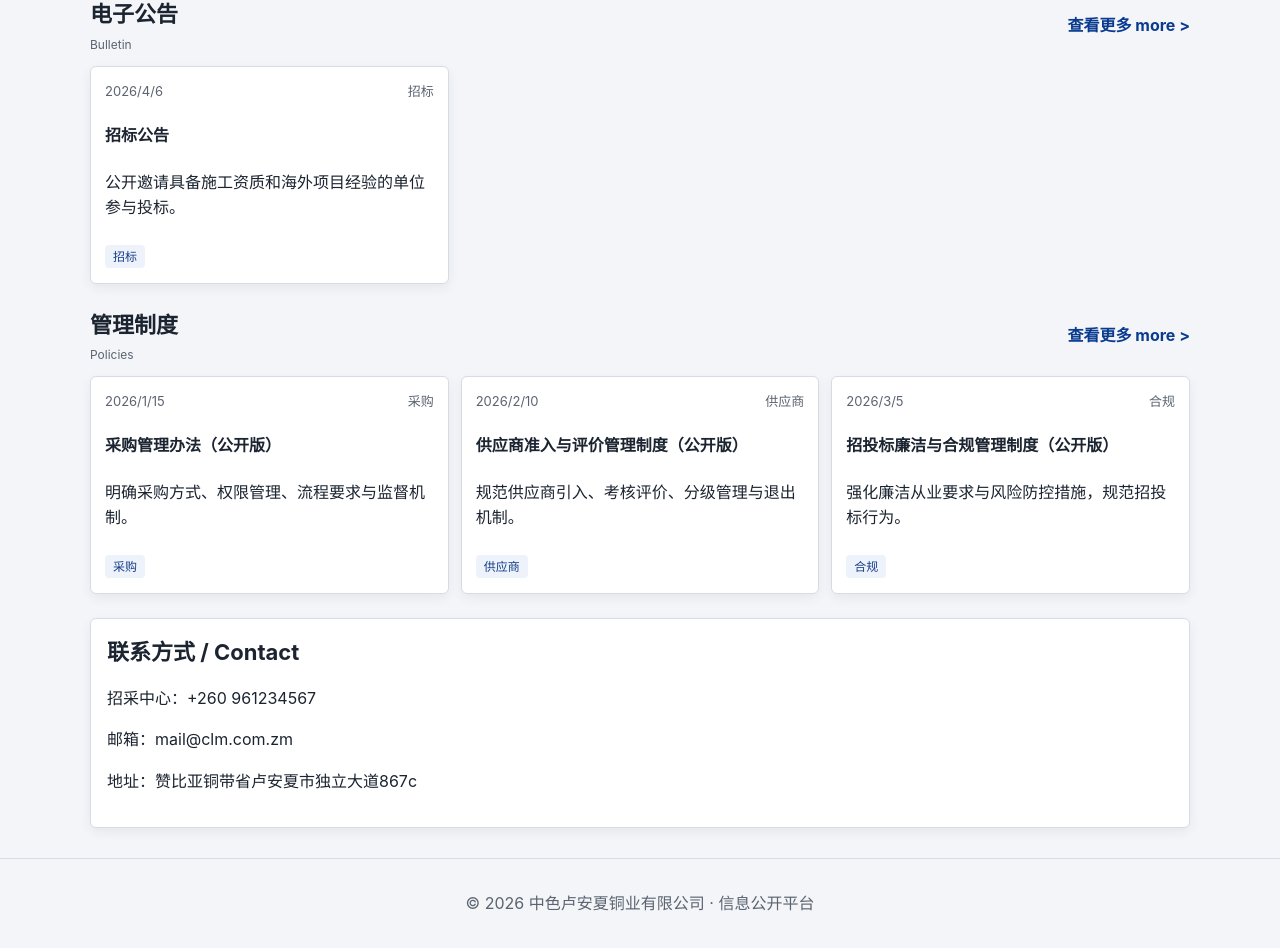
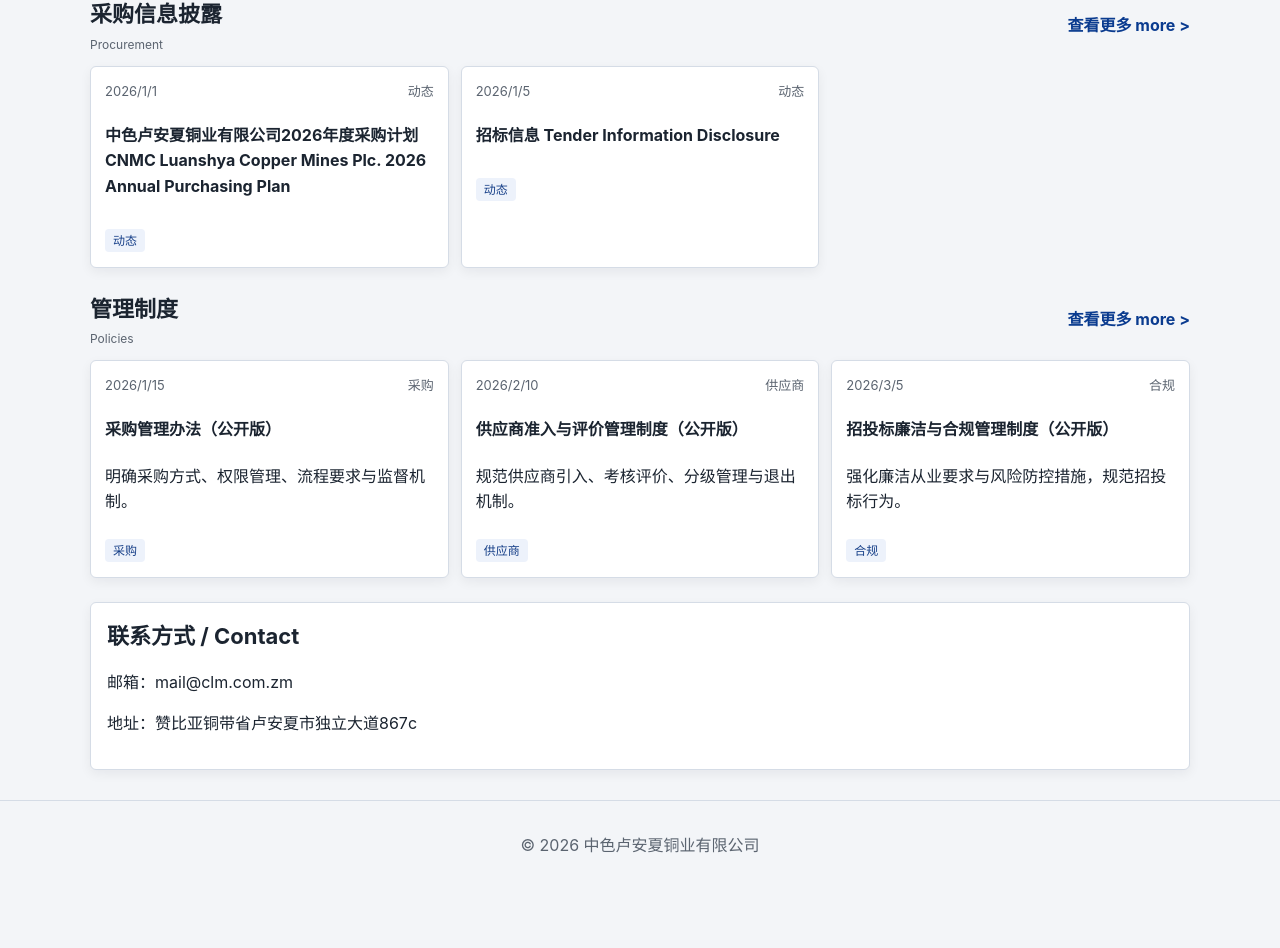
Before and after one commit to ElNinoT9/zmPortal, a plain HTML site: page index.html in a window 1280 px wide. Shown: the part 789-1737 px from the top of the page. After the commit the page ends 1680 px from the top, so only its background shows below. Drawn offline with Linux system fonts and the light colour scheme.

Commit message:
Add files via upload

```diff
--- a/index.html
+++ b/index.html
@@ -3,7 +3,7 @@
   <head>
     <meta charset="UTF-8" />
     <meta name="viewport" content="width=device-width, initial-scale=1.0" />
-    <title>中色卢安夏铜业有限公司 - 信息公开平台</title>
+    <title>中色卢安夏铜业有限公司</title>
     <link rel="stylesheet" href="styles.css" />
   </head>
   <body>
@@ -19,8 +19,8 @@
             <span class="nav-en">Media Center</span>
           </a>
           <a href="#invites">
-            <span class="nav-cn">电子公告</span>
-            <span class="nav-en">Bulletin</span>
+            <span class="nav-cn">采购信息披露</span>
+            <span class="nav-en">Procurement</span>
           </a>
           <a href="#policies">
             <span class="nav-cn">管理制度</span>
@@ -62,8 +62,8 @@
       <section id="invites" class="section section--compact">
         <div class="section-head">
           <div>
-            <h3>电子公告</h3>
-            <p class="section-sub">Bulletin</p>
+            <h3>采购信息披露</h3>
+            <p class="section-sub">Procurement</p>
           </div>
           <a class="more-link" href="list.html?type=invites">查看更多 more &gt;</a>
         </div>
@@ -83,7 +83,7 @@
 
       <section id="contact" class="section contact">
         <h3>联系方式 / Contact</h3>
-        <p>招采中心：+260 961234567</p>
+        <!-- <p>招采中心：+260 961234567</p> -->
         <p>邮箱：mail@clm.com.zm</p>
         <p>地址：赞比亚铜带省卢安夏市独立大道867c</p>
       </section>
@@ -91,7 +91,7 @@
 
     <footer class="site-footer">
       <div class="container">
-        <p>© 2026 中色卢安夏铜业有限公司 · 信息公开平台</p>
+        <p>© 2026 中色卢安夏铜业有限公司</p>
       </div>
     </footer>
 
--- a/site-data.js
+++ b/site-data.js
@@ -25,7 +25,7 @@
       ],
       attachments: [
         { name: "科技大会新闻稿.pdf", url: "files/科技大会新闻稿.pdf" },
-        { name: "科技项目成果汇编.docx", url: "files/科技项目成果汇编.docx" }
+        { name: "卢安夏官网采购模块设计(临时).docx", url: "files/卢安夏官网采购模块设计(临时).docx" }
       ],
       content:
         "春潮涌动启新篇，科技赋能向未来。赞比亚时间3月21日上午，中色卢安夏铜业有限公司首届科技大会在驻地体育馆会议室隆重召开。此次大会恰逢公司“十四五”圆满收官、“十五五”扬帆起航的关键节点，是公司发展史上具有里程碑意义的重要盛会，既是对过去五年科技创新工作的全面检阅与总结表彰，更是对未来五年以科技创新引领高质量发展、加快培育新质生产力的总动员、总部署。公司全体中方员工齐聚一堂，共话科技发展，共绘创新蓝图。"
@@ -90,22 +90,50 @@
     //   content:
     //     "项目涉及生产调度、设备监测和数据可视化模块优化。参选单位需提交技术方案、实施计划及团队配置，公司将组织评审并发布比选结果。"
     // }
+    // {
+    //   id: 1,
+    //   title: "招标公告",
+    //   date: "2026-04-06",
+    //   type: "招标",
+    //   summary: "公开邀请具备施工资质和海外项目经验的单位参与投标。",
+    //   paragraphs: [
+    //     "现对相关工程项目进行公开招标，欢迎符合资格条件的单位参与投标。",
+    //     "投标单位需提供营业资质、业绩证明、履约承诺等资料。"
+    //   ],
+    //   attachments: [
+    //     { name: "招标文件.pdf", url: "files/招标文件.pdf" },
+    //     { name: "工程量清单.xlsx", url: "files/工程量清单.xlsx" }
+    //   ],
+    //   content:
+    //     "投标单位需具备相关资质、近三年同类业绩及完善的安全管理体系。具体要求以招标文件为准。"
+    // },
     {
       id: 1,
-      title: "招标公告",
-      date: "2026-04-06",
-      type: "招标",
-      summary: "公开邀请具备施工资质和海外项目经验的单位参与投标。",
-      paragraphs: [
-        "现对相关工程项目进行公开招标，欢迎符合资格条件的单位参与投标。",
-        "投标单位需提供营业资质、业绩证明、履约承诺等资料。"
+      title: "中色卢安夏铜业有限公司2026年度采购计划 CNMC Luanshya Copper Mines Plc. 2026 Annual Purchasing Plan",
+      date: "2026-01-01",
+      type: "动态",
+      // image: "images/新闻1.jpg",
+      summary: "",
+      // images: [
+      //   // { src: "images/新闻1.jpg", alt: "科技大会现场图1", afterParagraph: 1 },
+      //   { src: "images/新闻1.jpg", alt: "科技大会现场图2", afterParagraph: 4 },
+      //   { src: "images/新闻1.jpg", alt: "科技大会现场图3", afterParagraph: 4 },
+      //   { src: "images/新闻1.jpg", alt: "科技大会现场图4", afterParagraph: 4 },
+      // ],
+      attachments: [
+        // { name: "科技大会新闻稿.pdf", url: "files/科技大会新闻稿.pdf" },
+        { name: "CNMC Luanshya Copper Mines Plc. 2026 Annual Purchasing Plan.pdf", url: "files/CNMC Luanshya Copper Mines Plc. 2026 Annual Purchasing Plan.pdf" }
       ],
-      attachments: [
-        { name: "招标文件.pdf", url: "files/招标文件.pdf" },
-        { name: "工程量清单.xlsx", url: "files/工程量清单.xlsx" }
-      ],
-      content:
-        "投标单位需具备相关资质、近三年同类业绩及完善的安全管理体系。具体要求以招标文件为准。"
+      content: ""
+    },
+    {
+      id: 2,
+      title: "招标信息 Tender Information Disclosure",
+      date: "2026-01-05",
+      type: "动态",
+      image: "images/招标信息1.png",
+      summary: "",
+      content: ""
     },
   ],
   policies: [
```
Also changed, not shown: detail.html (+1 -1 lines), list.html (+3 -3 lines), 3 other files.
